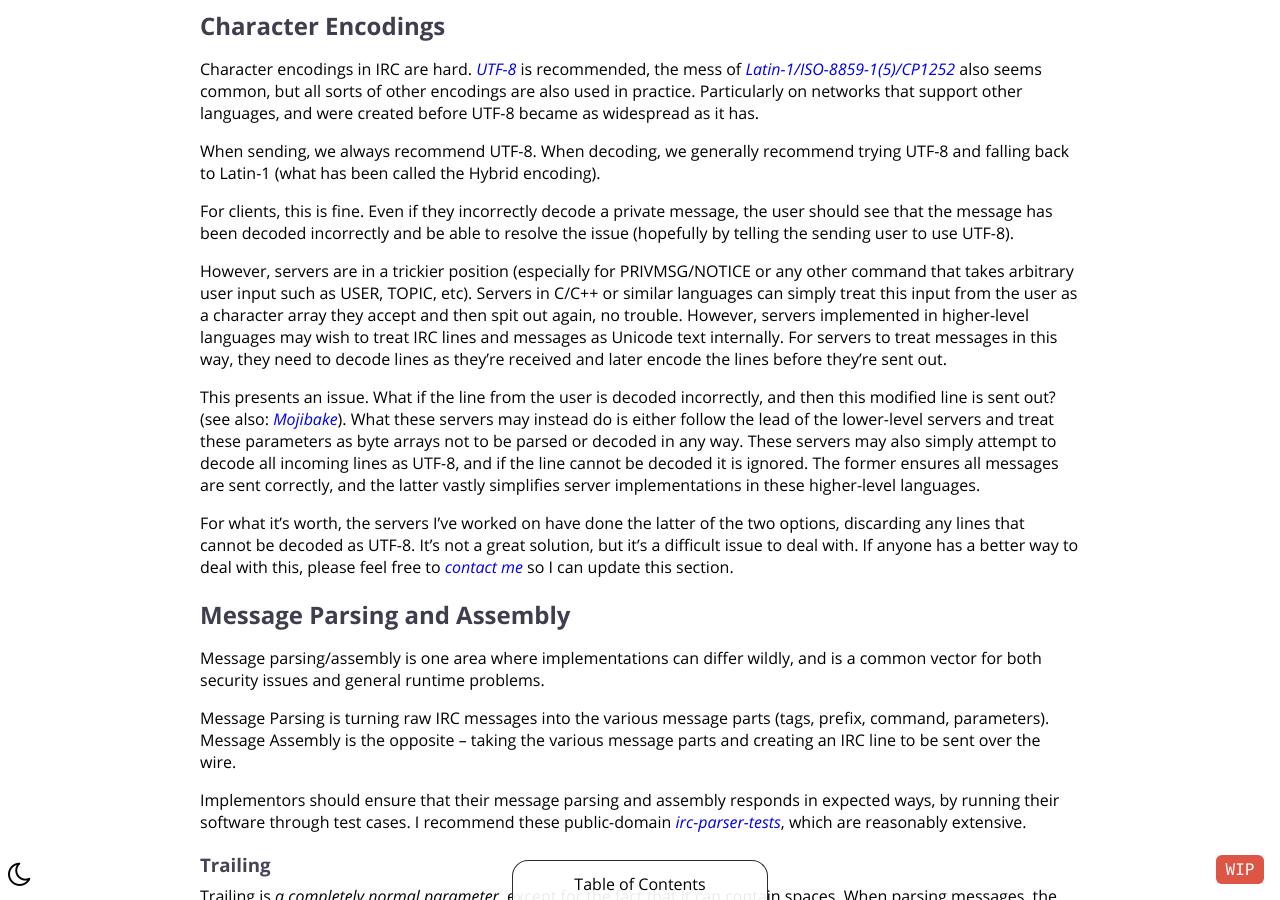
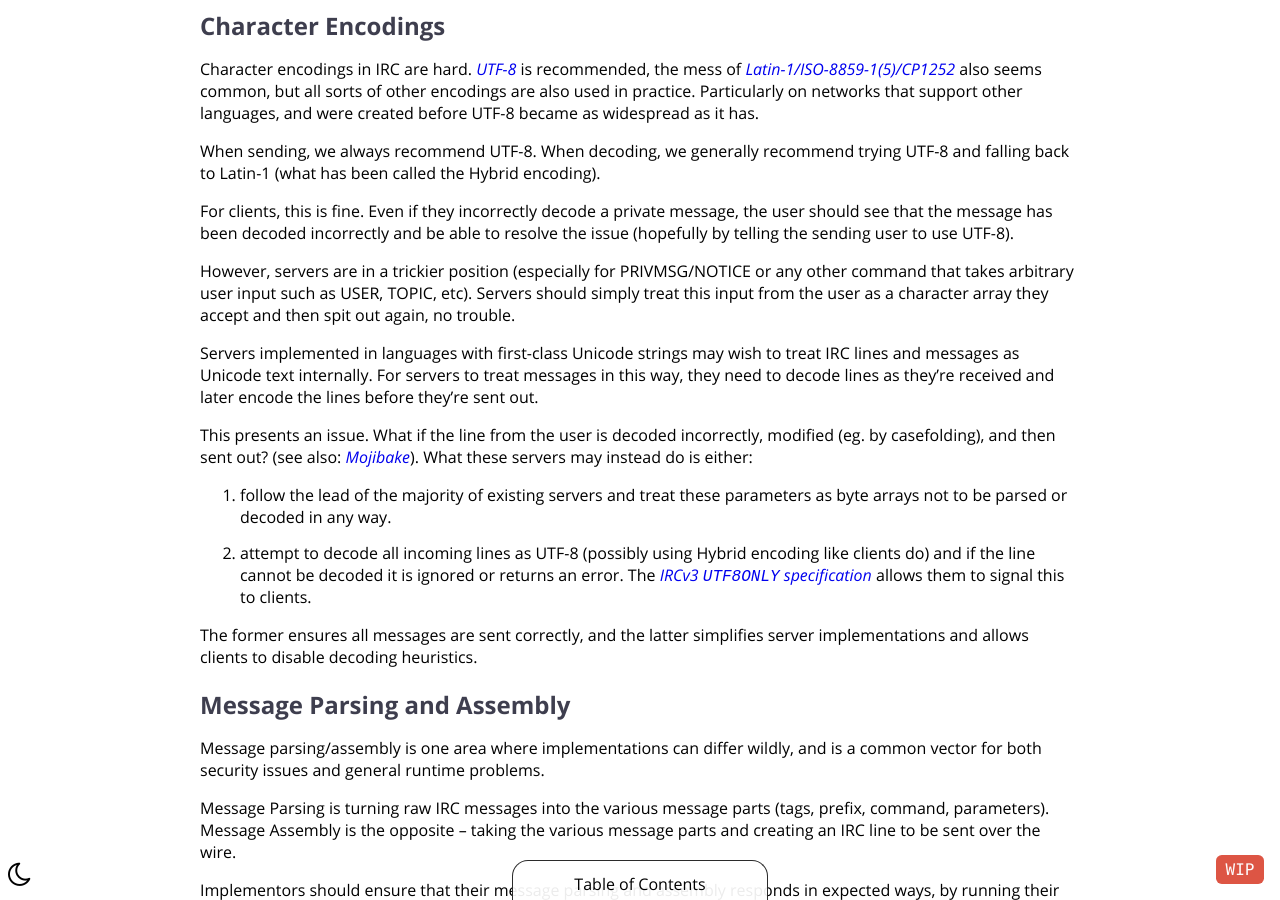
Before and after one commit to ircdocs/modern-irc, a Jekyll site: the page built from index.md, in a window 1280 px wide and 900 px high, scrolled down 88860 px. Built offline with Jekyll 4.4.1, drawn with Linux system fonts in a browser that asks for light colours.

Commit message:
Clean up the 'Character Encodings' section, and mention UTF8ONLY (#160)
This makes it clearer what the issues of decoding with the wrong charset are,
and offers a solution to servers that really want to use Unicode internally.

Closes GH-159.

```diff
--- a/_includes/modern-appendix.md
+++ b/_includes/modern-appendix.md
@@ -1549,11 +1549,16 @@ When sending, we always recommend UTF-8. When decoding, we generally recommend t
 
 For clients, this is fine. Even if they incorrectly decode a private message, the user should see that the message has been decoded incorrectly and be able to resolve the issue (hopefully by telling the sending user to use UTF-8).
 
-However, servers are in a trickier position (especially for PRIVMSG/NOTICE or any other command that takes arbitrary user input such as USER, TOPIC, etc). Servers in C/C++ or similar languages can simply treat this input from the user as a character array they accept and then spit out again, no trouble. However, servers implemented in higher-level languages may wish to treat IRC lines and messages as Unicode text internally. For servers to treat messages in this way, they need to decode lines as they're received and later encode the lines before they're sent out.
-
-This presents an issue. What if the line from the user is decoded incorrectly, and then this modified line is sent out? (see also: [Mojibake](https://en.wikipedia.org/wiki/Mojibake)). What these servers may instead do is either follow the lead of the lower-level servers and treat these parameters as byte arrays not to be parsed or decoded in any way. These servers may also simply attempt to decode all incoming lines as UTF-8, and if the line cannot be decoded it is ignored. The former ensures all messages are sent correctly, and the latter vastly simplifies server implementations in these higher-level languages.
-
-For what it's worth, the servers I've worked on have done the latter of the two options, discarding any lines that cannot be decoded as UTF-8. It's not a great solution, but it's a difficult issue to deal with. If anyone has a better way to deal with this, please feel free to <a href="mailto:daniel@danieloaks.net">contact me</a> so I can update this section.
+However, servers are in a trickier position (especially for PRIVMSG/NOTICE or any other command that takes arbitrary user input such as USER, TOPIC, etc). Servers should simply treat this input from the user as a character array they accept and then spit out again, no trouble.
+
+Servers implemented in languages with first-class Unicode strings may wish to treat IRC lines and messages as Unicode text internally. For servers to treat messages in this way, they need to decode lines as they're received and later encode the lines before they're sent out.
+
+This presents an issue. What if the line from the user is decoded incorrectly, modified (eg. by casefolding), and then sent out? (see also: [Mojibake](https://en.wikipedia.org/wiki/Mojibake)). What these servers may instead do is either:
+
+1. follow the lead of the majority of existing servers and treat these parameters as byte arrays not to be parsed or decoded in any way.
+2. attempt to decode all incoming lines as UTF-8 (possibly using Hybrid encoding like clients do) and if the line cannot be decoded it is ignored or returns an error. The [IRCv3 `UTF8ONLY` specification](https://ircv3.net/specs/extensions/utf8-only) allows them to signal this to clients.
+
+The former ensures all messages are sent correctly, and the latter simplifies server implementations and allows clients to disable decoding heuristics.
 
 
 ## Message Parsing and Assembly
```
